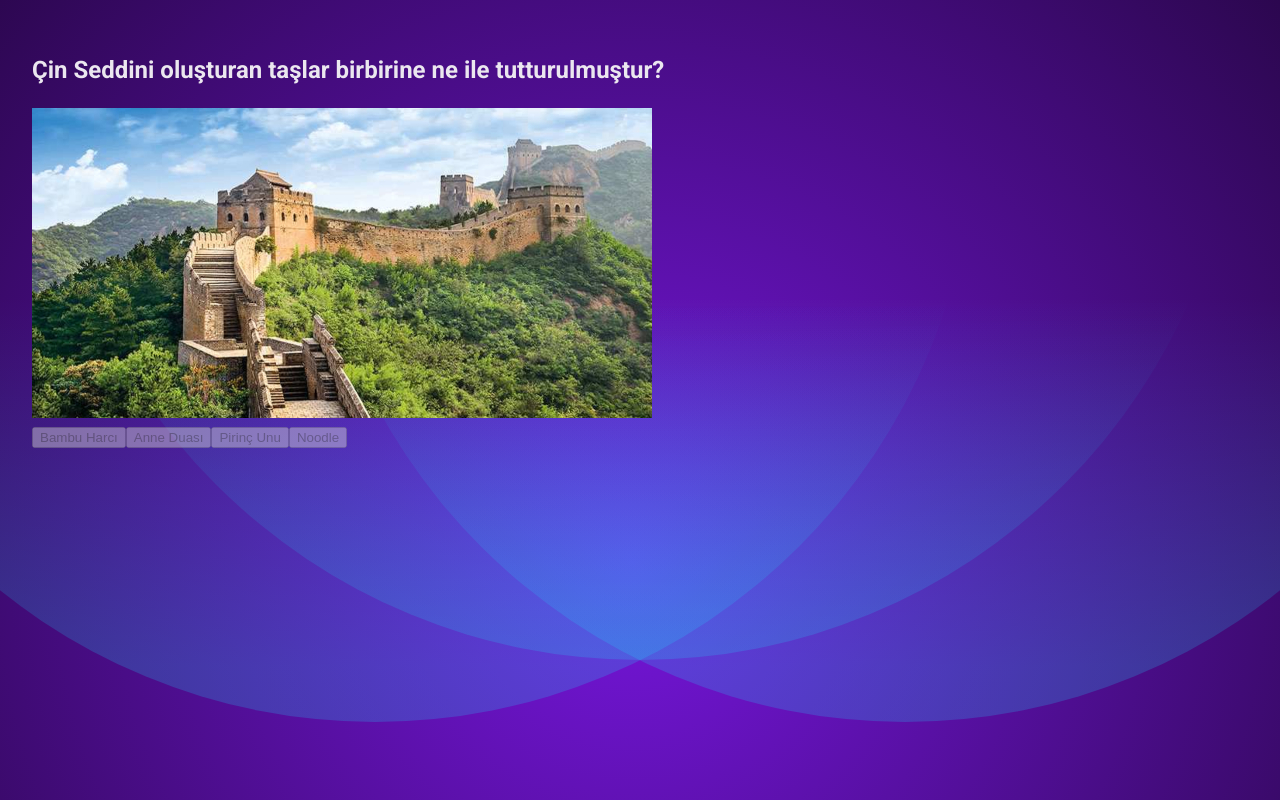
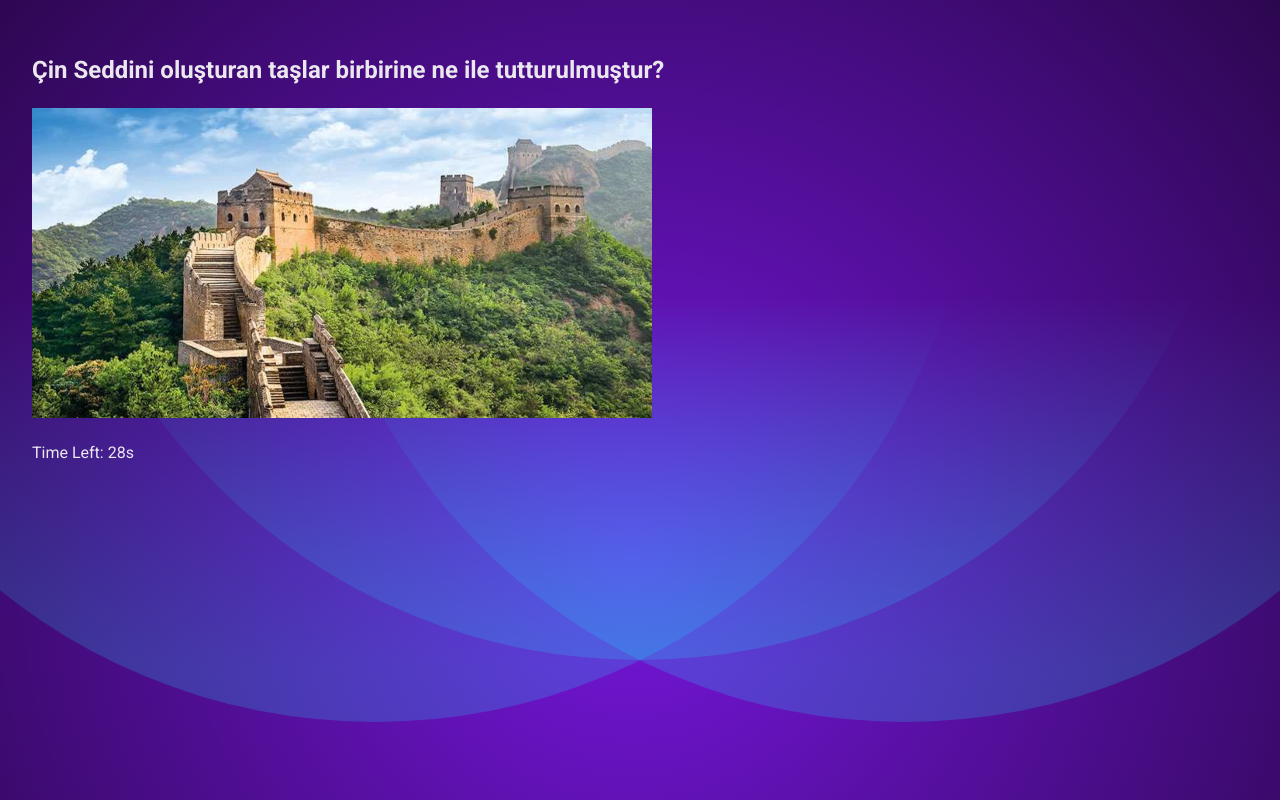
Before and after one commit to Yldrmceyy/QuestionApp, a React (Vite) app: page / in a window 1280 px wide. Both pictures are taken after a click on the button "Teste Başla". Built offline with nearby package versions, Linux system fonts and the light colour scheme.

Commit message:
Fixed timer logic to properly handle the countdown and transition to the next question when time runs out

```diff
--- a/src/components/Quiz.jsx
+++ b/src/components/Quiz.jsx
@@ -5,15 +5,38 @@ export default function Quiz() {
   const [currentQuestionIndex, setCurrentQuestionIndex] = useState(0);
   const [userSelected, setUserSelected] = useState(null);
   const [timeLeft, setTimeLeft] = useState(30);
+  const [showOptions, setShowOptions] = useState(false);
   const [score, setScore] = useState(0);
+
+  const currentQuestion = QUESTIONS[currentQuestionIndex];
+
+
+  useEffect(() => {
+    // Seçeneklerin görünür olmasını sağlayacak zamanlayıcı
+    const optionsTimer = setTimeout(() => {
+      setShowOptions(true);
+    }, 4000); // İlk 4 saniye seçenekler gizli
+
+    // Zamanlayıcıyı ayarla
+    const timer = setInterval(() => {
+      setTimeLeft(prevTime => {
+        if (prevTime <= 1) {
+          clearInterval(timer); // Zamanlayıcıyı temizle
+          handleNextQuestion(); // Zaman dolduğunda bir sonraki soruya geç
+          return 0;
+        }
+        return prevTime - 1;
+      });
+    }, 1000);
+
+    return () => {
+      clearTimeout(optionsTimer); // Component unmount edildiğinde temizle
+      clearInterval(timer);
+    };
+  }, [currentQuestionIndex]);
 
 
 
-  const currentQuestion = QUESTIONS[currentQuestionIndex];
-
-  // useEffect(()=>{
-  //   if()
-  // })
   const handleOptionClick = (option) => {
     setUserSelected(option);
     if (option === currentQuestion.answer) {
@@ -22,8 +45,14 @@ export default function Quiz() {
     setTimeout(() => handleNextQuestion(), 4000);
   };
 
+
+
+
+
+
   const handleNextQuestion = () => {
     setUserSelected(null);
+    setShowOptions(false);
     setTimeLeft(30);
     if (currentQuestionIndex < QUESTIONS.length - 1) {
       setCurrentQuestionIndex(currentQuestionIndex + 1);
@@ -33,13 +62,12 @@ export default function Quiz() {
     }
   };
 
-
   return (
     <div className="quiz-content">
       <h2>{currentQuestion.question}</h2>
       <img src={currentQuestion.media} alt="Question media" />
       <div className="options">
-        {currentQuestion.options.map((option) => (
+        {showOptions && currentQuestion.options.map((option) => (
           <button
             key={option}
             onClick={() => handleOptionClick(option)}
@@ -58,6 +86,9 @@ export default function Quiz() {
           </button>
         ))}
       </div>
+      <div className="timer">
+        <p>Time Left: {timeLeft}s</p>
+      </div>
     </div>
   );
 }
```
